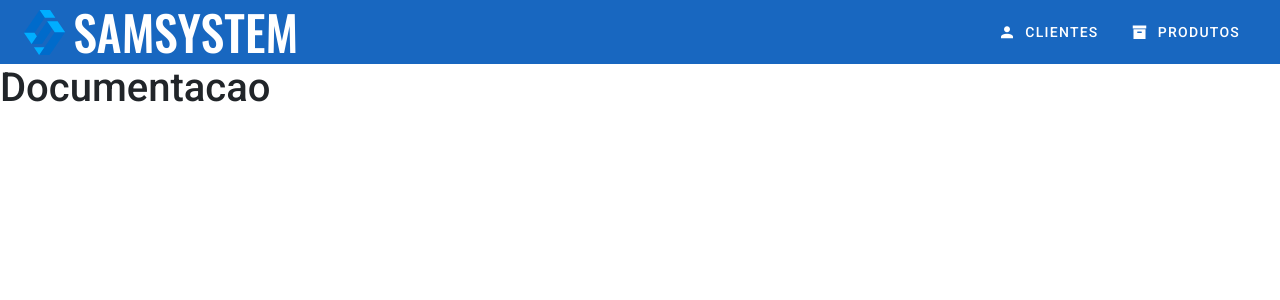
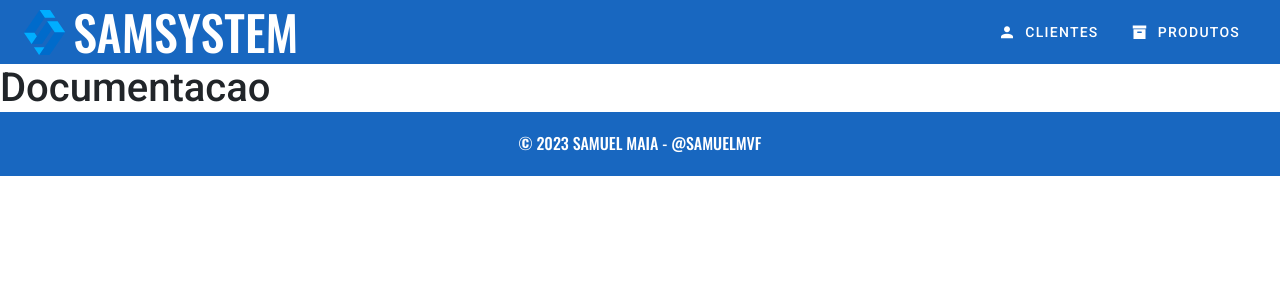
Before and after one commit to Samuelmvf/vue-test-project, a Vue app: page / in a window 1280 px wide. Shown: the top 300 px of the page. Built offline with nearby package versions, Linux system fonts and the light colour scheme.

Commit message:
feat: criação do componente footer

```diff
--- a/src/App.vue
+++ b/src/App.vue
@@ -1,13 +1,15 @@
 <template>
   <app-header />
   <router-view></router-view>
+  <app-footer />
 </template>
 
 <script>
 import AppHeader from "@/components/app-header/app-header.vue";
+import AppFooter from "@/components/app-footer/app-footer.vue";
 
 export default {
   name: 'App',
-  components: { AppHeader },
+  components: { AppHeader , AppFooter },
 }
 </script>
--- /dev/null
+++ b/src/components/app-footer/app-footer.vue
@@ -0,0 +1,24 @@
+<template>
+  <footer class="bg-primary d-flex justify-center align-center">
+    <h4>© 2023 Samuel Maia - @samuelmvf</h4>
+  </footer>
+</template>
+
+<script>
+export default {
+  name: 'app-footer',
+}
+</script>
+
+<style lang="scss" scoped>
+footer {
+  height: 4rem;
+  padding: .625rem 0;
+
+  h4 {
+    font-family: $fontTitle;
+    font-size: 1rem;
+    text-transform: uppercase;
+  }
+}
+</style>
```
